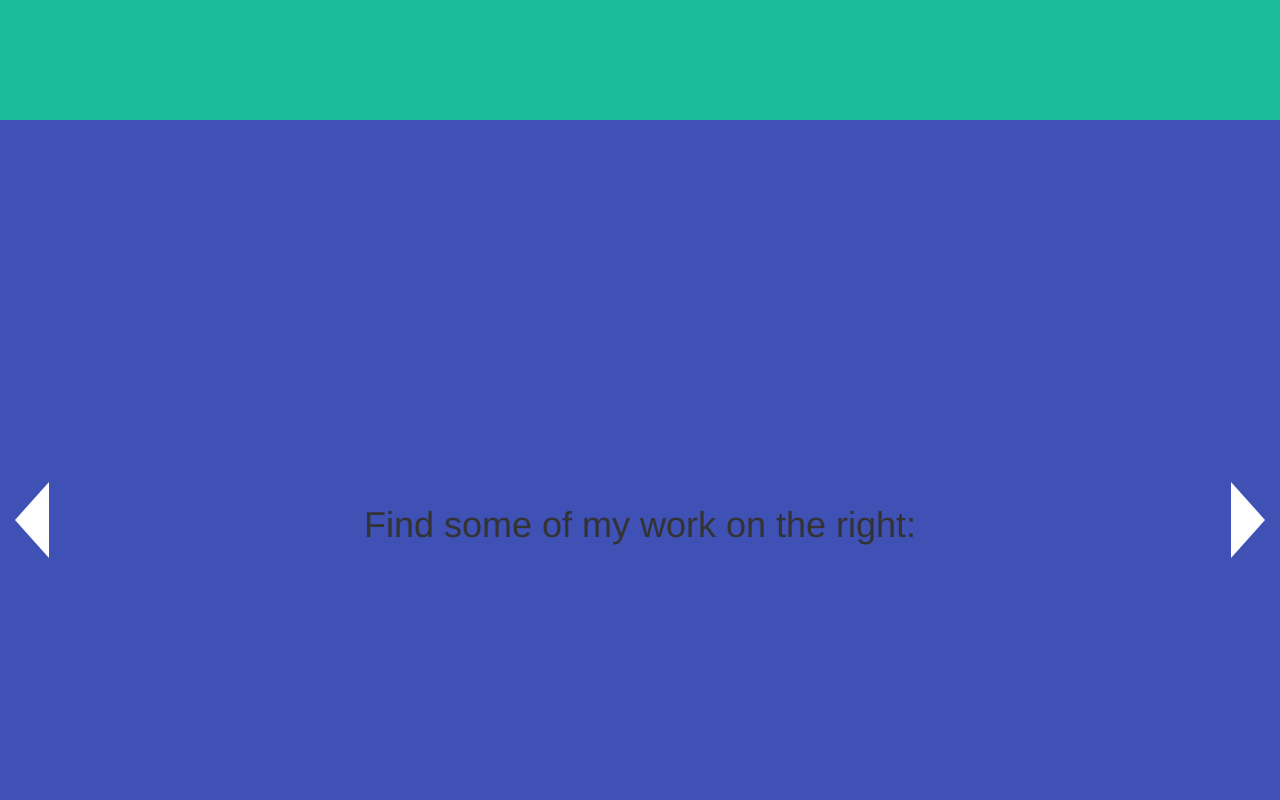
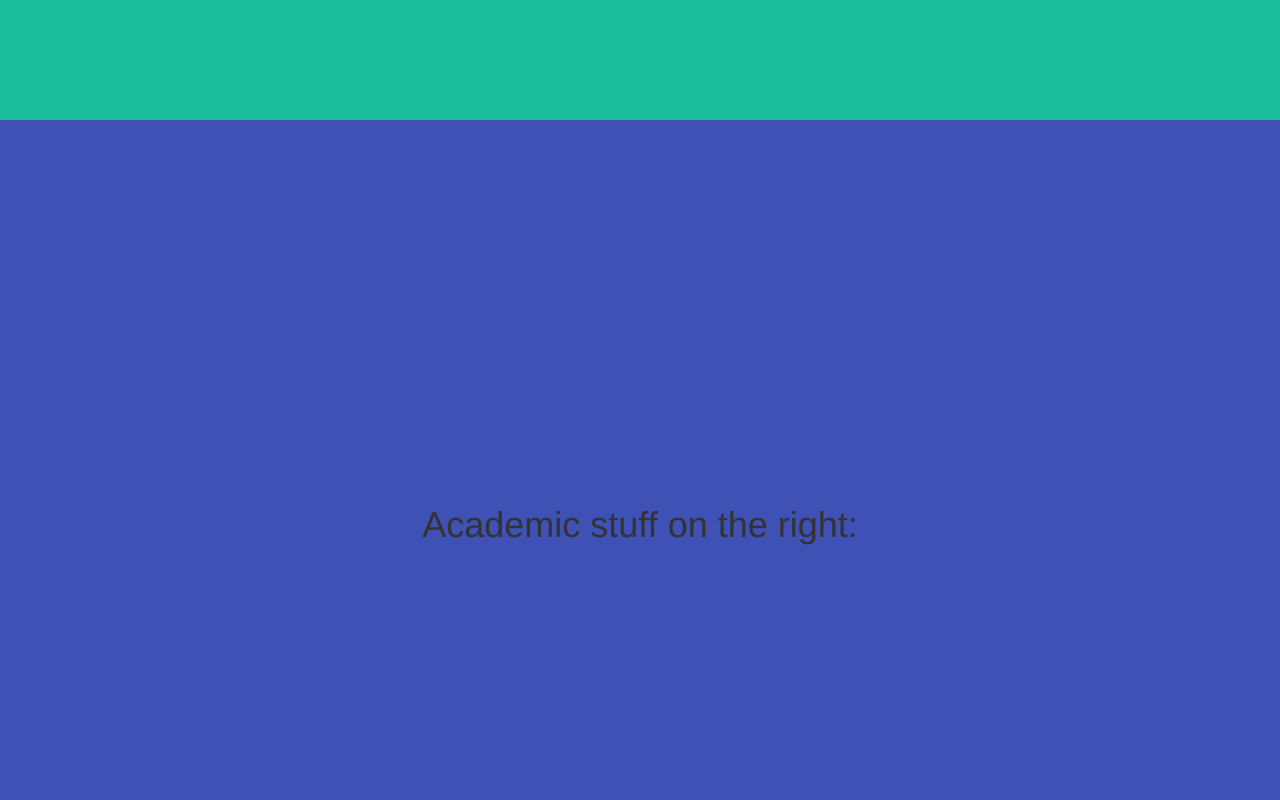
Before and after one commit to shad0w1999/shad0w1999.github.io, a plain HTML site: page index.html in a window 1280 px wide. Shown: the part 1480-2280 px from the top of the page. Drawn offline with Linux system fonts and the light colour scheme.

Commit message:
Fixed arrow overlap

```diff
--- a/index.html
+++ b/index.html
@@ -54,6 +54,7 @@
         </div>
       </div>
     </div>
+    <!--
     <div class="section continer">
       <div class="slide text-center">
         <h1>Find some of my work on the right:</h1>
@@ -68,9 +69,10 @@ var c = document.getElementsByTagName("script")[0];
 c.parentNode.insertBefore(cp, c); })(); </script><noscript>Powered by Cincopa <a href='https://www.cincopa.com/media-platform/html-slideshow'>Slideshow HTML</a> for Business solution.<span>Portfolio</span><span>Logo</span><span>originaldate</span><span> 1/1/0001 6:00:00 AM</span><span>width</span><span> 8333</span><span>height</span><span> 8333</span><span>Poster</span><span>originaldate</span><span> 1/1/0001 6:00:00 AM</span><span>width</span><span> 1890</span><span>height</span><span> 2598</span><span>Font</span><span>originaldate</span><span> 1/1/0001 6:00:00 AM</span><span>width</span><span> 5696</span><span>height</span><span> 3204</span><span>Landscape</span><span>originaldate</span><span> 1/1/0001 6:00:00 AM</span><span>width</span><span> 1366</span><span>height</span><span> 768</span></noscript>
       </div>
     </div>
+  -->
     <div class="section">
       <div class="slide text-center">
-        <h1>Here are my qualifications:</h1>
+        <h1>Academic stuff on the right:</h1>
       </div>
       <div class="slide text-center">
         <h1>Manipal Institute of Technology</h1>
@@ -85,7 +87,7 @@ c.parentNode.insertBefore(cp, c); })(); </script><noscript>Powered by Cincopa <a
                 </tr>
                 <tr>
                   <td>Semester 2</td>
-                  <td>Expected May, 2017</td>
+                  <td>7.05</td>
                 </tr>
                 <tr>
                   <td>Semester 3</td>
--- a/js/javascript.js
+++ b/js/javascript.js
@@ -5,6 +5,7 @@ $(document).ready(function() {
 		navigation: true,
 		navigationPosition: 'right',
 		scrollBar: true,
+		controlArrows:false,
 		slidesNavigation: true,
 		afterRender: function() {
 			// show page on ready
```
